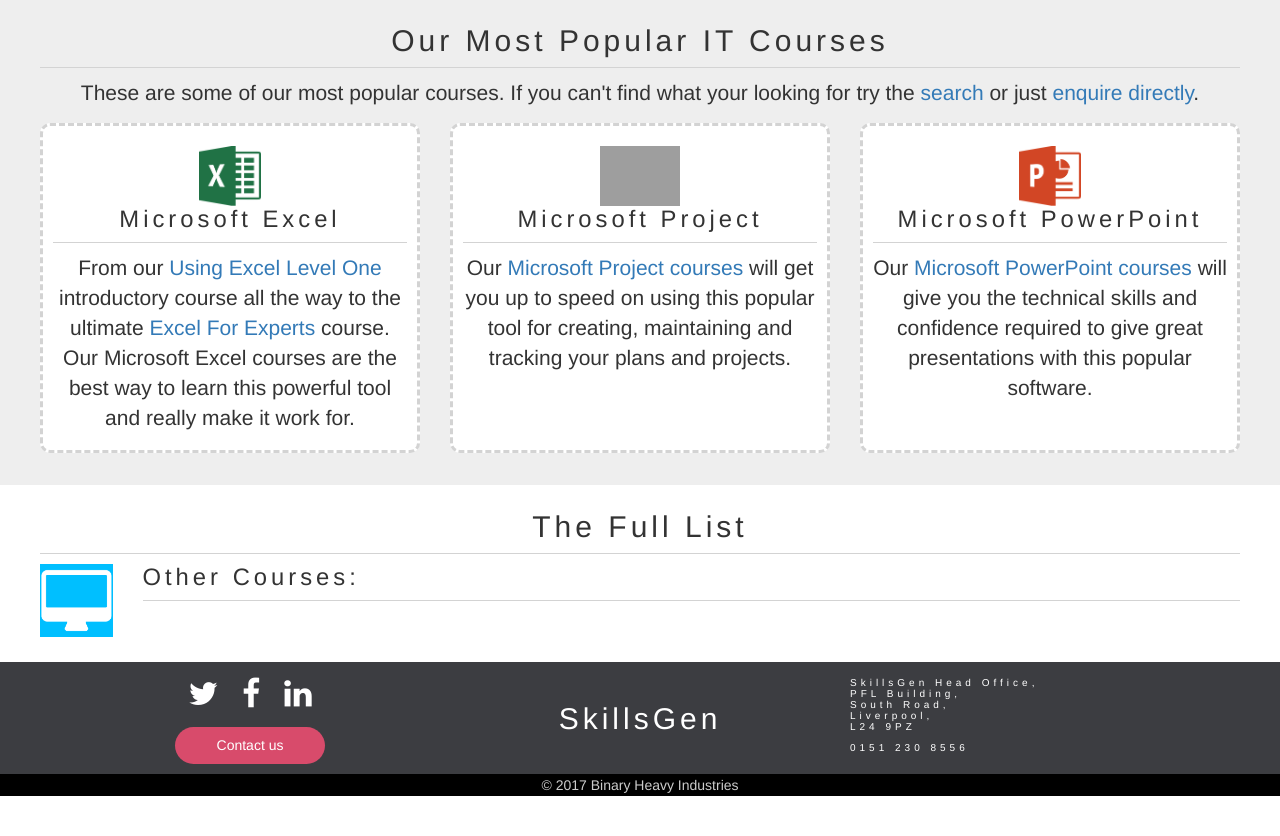
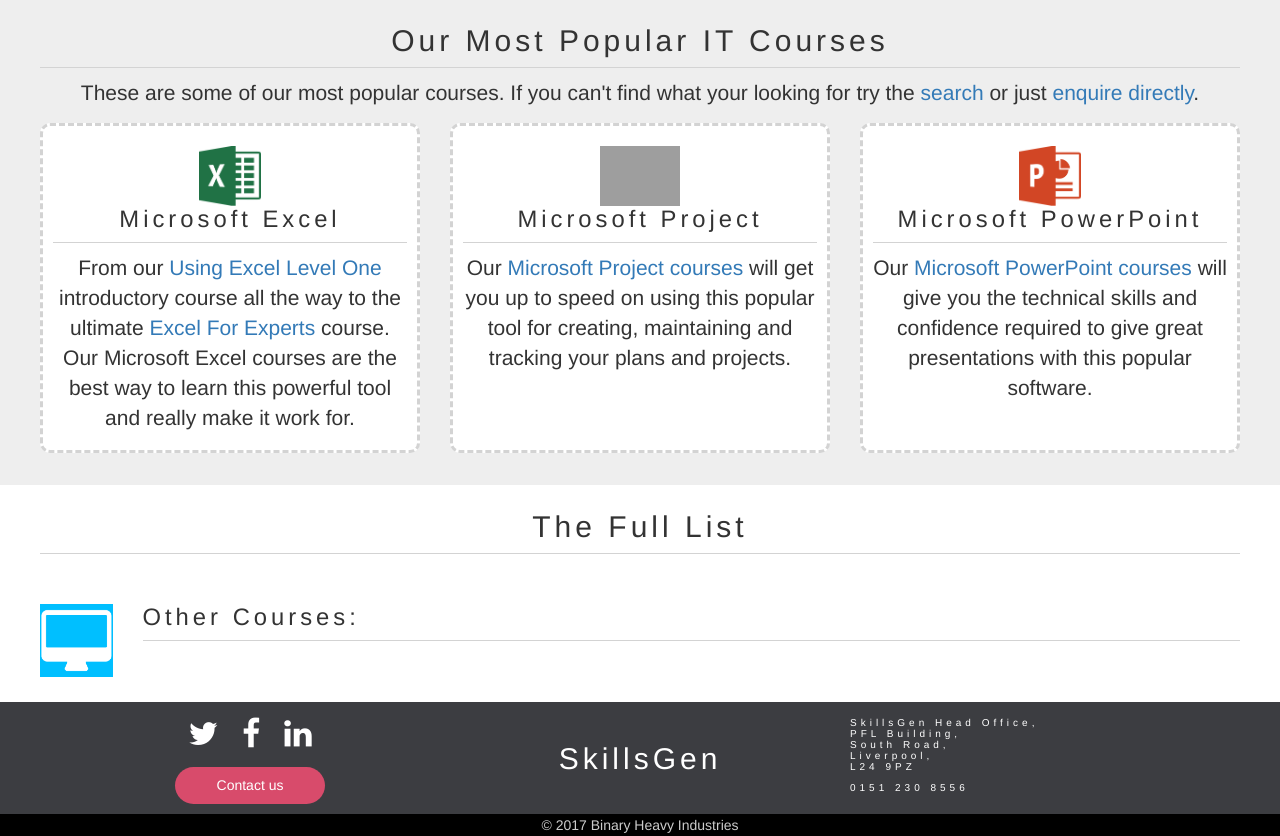
Before and after one commit to SkillsGen/sgmain, a Flask app: template templates/it-courses.html in a window 1280 px wide. Shown: the part 52-888 px from the top of the page. Before the commit the page ends 848 px from the top, so only its background shows below. Run offline with Flask 2, Linux system fonts and the light colour scheme; the template is opened without the code that fills it, so the values that code supplies are empty; some libraries are stand-ins or nearby versions; grey boxes are pictures that could not be loaded.

Commit message:
fixed other courses padding

```diff
--- a/templates/it-courses.html
+++ b/templates/it-courses.html
@@ -69,7 +69,7 @@
         </div>
     </div>
     {% endfor %}
-    <div class="row">
+    <div class="row" style="padding-top:40px">
         <div class="col-sm-1">
             <img class="img-responsive" src="{{ url_for('static', filename='icons/IT-icon.png') }}">
         </div>
```
